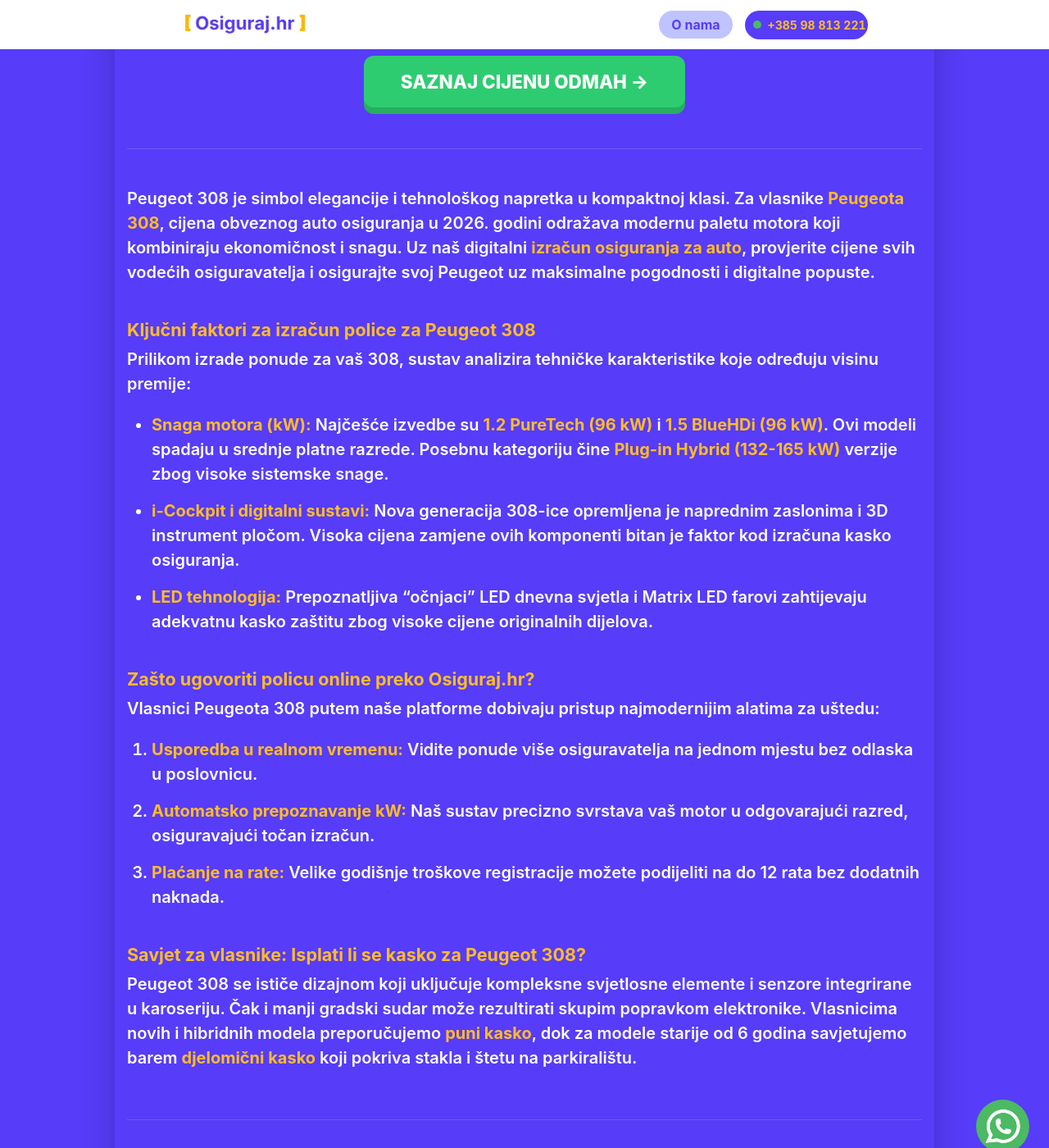
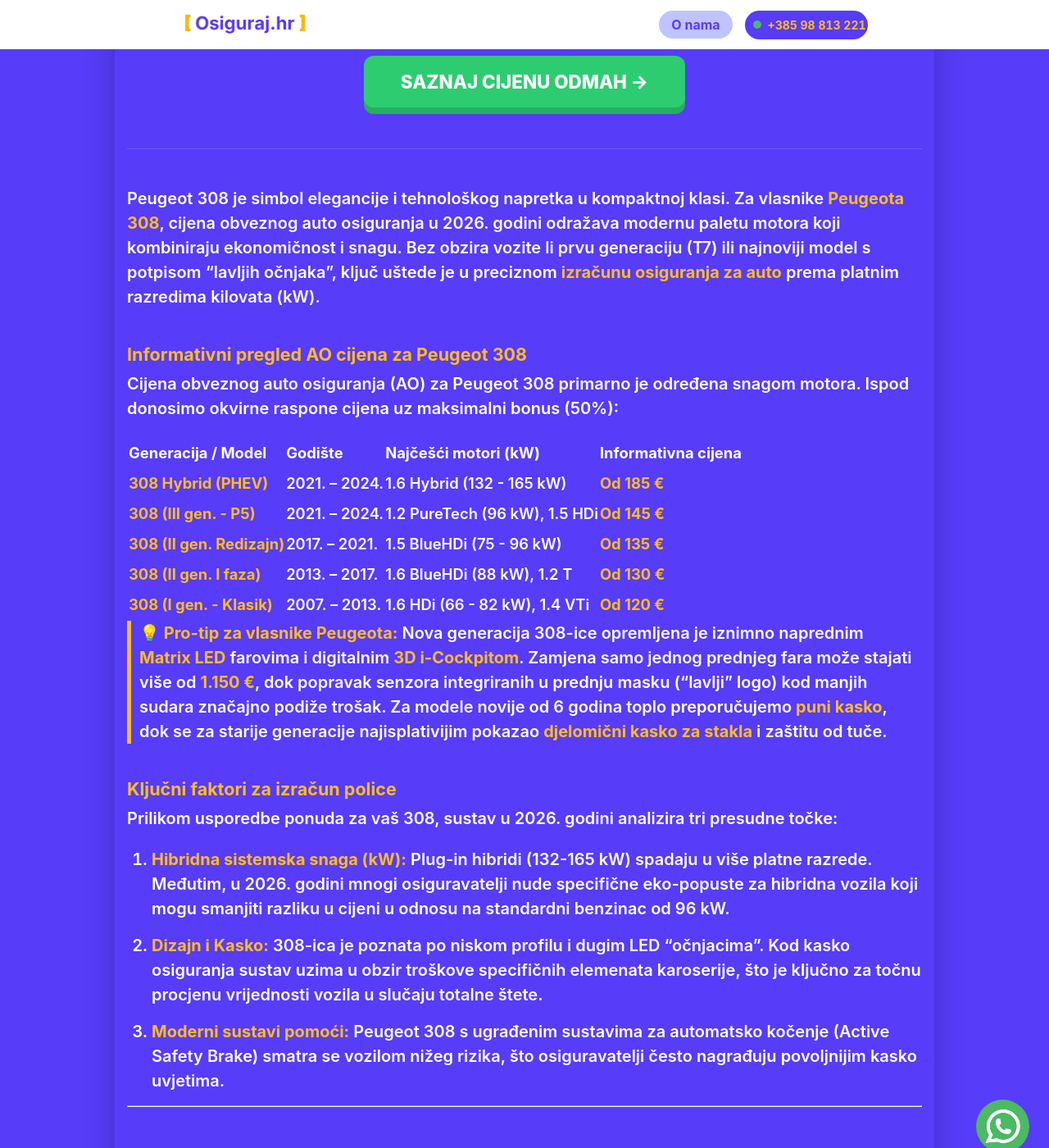
Before and after one commit to Filip-Gale/OsigurajHR, a Jekyll site: the page built from auto-osiguranje/peugeot-308.md, in a window 1280 px wide and 1400 px high, scrolled down 345 px. Shown: the whole window at 82% size. Built offline with Jekyll 4.4.1, drawn with Linux system fonts in a browser that asks for light colours; some of the changed text lies outside the part shown.

Commit message:
Update peugeot-308.md

```diff
--- a/auto-osiguranje/peugeot-308.md
+++ b/auto-osiguranje/peugeot-308.md
@@ -1,48 +1,82 @@
 ---
 layout: grad
-grad_ime: ""
-title: "Osiguranje za Peugeot 308 | Izračun cijene prema kW (2026)"
+grad_ime: "Hrvatska"
+title: "Osiguranje za Peugeot 308 | Cijene po godištima (2007-2024)"
 permalink: /auto-osiguranje/peugeot-308/
-description: "Saznajte točnu cijenu auto osiguranja za Peugeot 308. Usporedite ponude za PureTech, BlueHDi i hibridne modele uz online uštede."
+description: "Izračunajte cijenu osiguranja za Peugeot 308. Provjerite informativne cijene za PureTech, BlueHDi i Hybrid modele po godištima. Uštedite do 30% online."
 ---
 
-Peugeot 308 je simbol elegancije i tehnološkog napretka u kompaktnoj klasi. Za vlasnike **Peugeota 308**, cijena obveznog auto osiguranja u 2026. godini odražava modernu paletu motora koji kombiniraju ekonomičnost i snagu. Uz naš digitalni **izračun osiguranja za auto**, provjerite cijene svih vodećih osiguravatelja i osigurajte svoj Peugeot uz maksimalne pogodnosti i digitalne popuste.
+Peugeot 308 je simbol elegancije i tehnološkog napretka u kompaktnoj klasi. Za vlasnike **Peugeota 308**, cijena obveznog auto osiguranja u 2026. godini odražava modernu paletu motora koji kombiniraju ekonomičnost i snagu. Bez obzira vozite li prvu generaciju (T7) ili najnoviji model s potpisom "lavljih očnjaka", ključ uštede je u preciznom **izračunu osiguranja za auto** prema platnim razredima kilovata (kW).
 
-### Ključni faktori za izračun police za Peugeot 308
+### Informativni pregled AO cijena za Peugeot 308
 
-Prilikom izrade ponude za vaš 308, sustav analizira tehničke karakteristike koje određuju visinu premije:
+Cijena obveznog auto osiguranja (AO) za Peugeot 308 primarno je određena snagom motora. Ispod donosimo okvirne raspone cijena uz maksimalni bonus (50%):
 
-* **Snaga motora (kW):** Najčešće izvedbe su **1.2 PureTech (96 kW)** i **1.5 BlueHDi (96 kW)**. Ovi modeli spadaju u srednje platne razrede. Posebnu kategoriju čine **Plug-in Hybrid (132-165 kW)** verzije zbog visoke sistemske snage.
-* **i-Cockpit i digitalni sustavi:** Nova generacija 308-ice opremljena je naprednim zaslonima i 3D instrument pločom. Visoka cijena zamjene ovih komponenti bitan je faktor kod izračuna kasko osiguranja.
-* **LED tehnologija:** Prepoznatljiva "očnjaci" LED dnevna svjetla i Matrix LED farovi zahtijevaju adekvatnu kasko zaštitu zbog visoke cijene originalnih dijelova.
+| Generacija&nbsp;/&nbsp;Model | Godište&nbsp;&nbsp;&nbsp;&nbsp;&nbsp; | Najčešći motori (kW)&nbsp;&nbsp;&nbsp;&nbsp;&nbsp;&nbsp;&nbsp;&nbsp; | Informativna cijena |
+| :--- | :--- | :--- | :--- |
+| **308 Hybrid (PHEV)** | 2021. – 2024. | 1.6 Hybrid (132 - 165 kW) | **Od 185 €** |
+| **308 (III gen. - P5)** | 2021. – 2024. | 1.2 PureTech (96 kW), 1.5 HDi | **Od 145 €** |
+| **308 (II gen. Redizajn)**| 2017. – 2021. | 1.5 BlueHDi (75 - 96 kW) | **Od 135 €** |
+| **308 (II gen. I faza)** | 2013. – 2017. | 1.6 BlueHDi (88 kW), 1.2 T | **Od 130 €** |
+| **308 (I gen. - Klasik)** | 2007. – 2013. | 1.6 HDi (66 - 82 kW), 1.4 VTi | **Od 120 €** |
 
-### Zašto ugovoriti policu online preko Osiguraj.hr?
+> **💡 Pro-tip za vlasnike Peugeota:** Nova generacija 308-ice opremljena je iznimno naprednim **Matrix LED** farovima i digitalnim **3D i-Cockpitom**. Zamjena samo jednog prednjeg fara može stajati više od **1.150 €**, dok popravak senzora integriranih u prednju masku ("lavlji" logo) kod manjih sudara značajno podiže trošak. Za modele novije od 6 godina toplo preporučujemo **puni kasko**, dok se za starije generacije najisplativijim pokazao **djelomični kasko za stakla** i zaštitu od tuče.
 
-Vlasnici Peugeota 308 putem naše platforme dobivaju pristup najmodernijim alatima za uštedu:
+### Ključni faktori za izračun police
 
-1. **Usporedba u realnom vremenu:** Vidite ponude više osiguravatelja na jednom mjestu bez odlaska u poslovnicu.
-2. **Automatsko prepoznavanje kW:** Naš sustav precizno svrstava vaš motor u odgovarajući razred, osiguravajući točan izračun.
-3. **Plaćanje na rate:** Velike godišnje troškove registracije možete podijeliti na do 12 rata bez dodatnih naknada.
+Prilikom usporedbe ponuda za vaš 308, sustav u 2026. godini analizira tri presudne točke:
+1.  **Hibridna sistemska snaga (kW):** Plug-in hibridi (132-165 kW) spadaju u više platne razrede. Međutim, u 2026. godini mnogi osiguravatelji nude specifične eko-popuste za hibridna vozila koji mogu smanjiti razliku u cijeni u odnosu na standardni benzinac od 96 kW.
+2.  **Dizajn i Kasko:** 308-ica je poznata po niskom profilu i dugim LED "očnjacima". Kod kasko osiguranja sustav uzima u obzir troškove specifičnih elemenata karoserije, što je ključno za točnu procjenu vrijednosti vozila u slučaju totalne štete.
+3.  **Moderni sustavi pomoći:** Peugeot 308 s ugrađenim sustavima za automatsko kočenje (Active Safety Brake) smatra se vozilom nižeg rizika, što osiguravatelji često nagrađuju povoljnijim kasko uvjetima.
 
-### Savjet za vlasnike: Isplati li se kasko za Peugeot 308?
-
-Peugeot 308 se ističe dizajnom koji uključuje kompleksne svjetlosne elemente i senzore integrirane u karoseriju. Čak i manji gradski sudar može rezultirati skupim popravkom elektronike. Vlasnicima novih i hibridnih modela preporučujemo **puni kasko**, dok za modele starije od 6 godina savjetujemo barem **djelomični kasko** koji pokriva stakla i štetu na parkiralištu.
+---
 
 <div class="faq-section">
     <h3>FAQ: Sve što trebate znati o osiguranju za Peugeot 308</h3>
 
     <div class="faq-item">
         <h4>Postoje li eko-popusti za Peugeot 308 Hybrid?</h4>
-        <p>Da, plug-in hibridni modeli u 2026. godini često ostvaruju popuste na AO policu zbog nižih emisija, što može umanjiti trošak ulaska u viši platni razred.</p>
+        <p>Da, plug-in hibridni modeli (132-165 kW) u 2026. godini često ostvaruju popuste na AO policu zbog nižih emisija, što može umanjiti trošak ulaska u viši platni razred u usporedbi s konvencionalnim modelima slične snage.</p>
     </div>
 
     <div class="faq-item">
-        <h4>Vrijedi li moj bonus od 50% i na ovaj Peugeot?</h4>
-        <p>Bonus je vezan uz vas kao vozača. Iskoristite naš <strong>izračun osiguranja za auto</strong> kako biste automatski primijenili svoj popust na novu policu.</p>
+        <h4>Vrijedi li moj bonus od 50% ako prelazim sa starijeg dizelaša na novi 308?</h4>
+        <p>Apsolutno. Bonus je vezan uz vas kao vozača. Naš online <strong>izračun osiguranja za auto</strong> automatski će primijeniti vaš stečeni popust bez obzira jeste li ranije vozili Peugeot ili neku drugu marku vozila.</p>
     </div>
 
     <div class="faq-item">
-        <h4>Što učiniti u slučaju nezgode s Peugeotom 308?</h4>
-        <p>Uvijek popunite Europsko izvješće o nezgodi. Ako imate policu ugovorenu preko nas, naša podrška vam stoji na raspolaganju za sve korake prijave štete.</p>
+        <h4>Što ako moj Peugeot 308 ima panoramski krov?</h4>
+        <p>Panoramski krov ("Cielo") je čest u SW (karavan) izvedbama. U slučaju loma uslijed tuče ili pada predmeta, trošak zamjene je iznimno visok. Kod ugovaranja kaska, obavezno provjerite uključuje li polica pokriće za panoramska stakla, jer ih standardni paketi ponekad izuzimaju.</p>
     </div>
 </div>
+
+<script type="application/ld+json">
+{
+  "@context": "https://schema.org",
+  "@type": "FAQPage",
+  "mainEntity": [{
+    "@type": "Question",
+    "name": "Postoje li eko-popusti za Peugeot 308 Hybrid?",
+    "acceptedAnswer": {
+      "@type": "Answer",
+      "text": "Da, hibridni modeli u 2026. godini često ostvaruju pogodnosti koje smanjuju cijenu osiguranja unatoč većoj snazi u kW."
+    }
+  },
+  {
+    "@type": "Question",
+    "name": "Vrijedi li moj bonus od 50% za novi Peugeot 308?",
+    "acceptedAnswer": {
+      "@type": "Answer",
+      "text": "Da, bonus od 50% je prenosiv na bilo koje vozilo i automatski se obračunava preko našeg online sustava."
+    }
+  },
+  {
+    "@type": "Question",
+    "name": "Je li panoramski krov uključen u osiguranje?",
+    "acceptedAnswer": {
+      "@type": "Answer",
+      "text": "Standardno osiguranje stakala često ne pokriva panoramski krov; preporučuje se provjera kasko pokrića zbog visokih troškova zamjene."
+    }
+  }]
+}
+</script>
```
